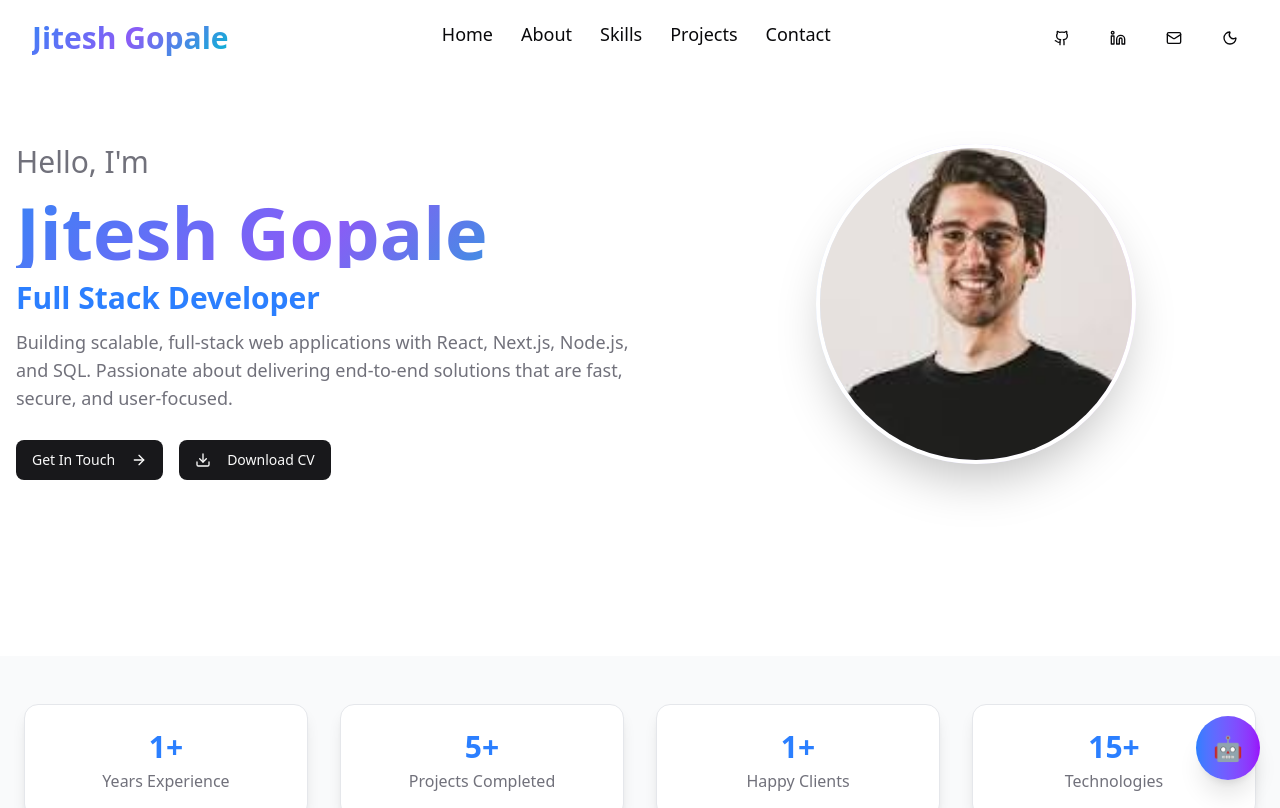
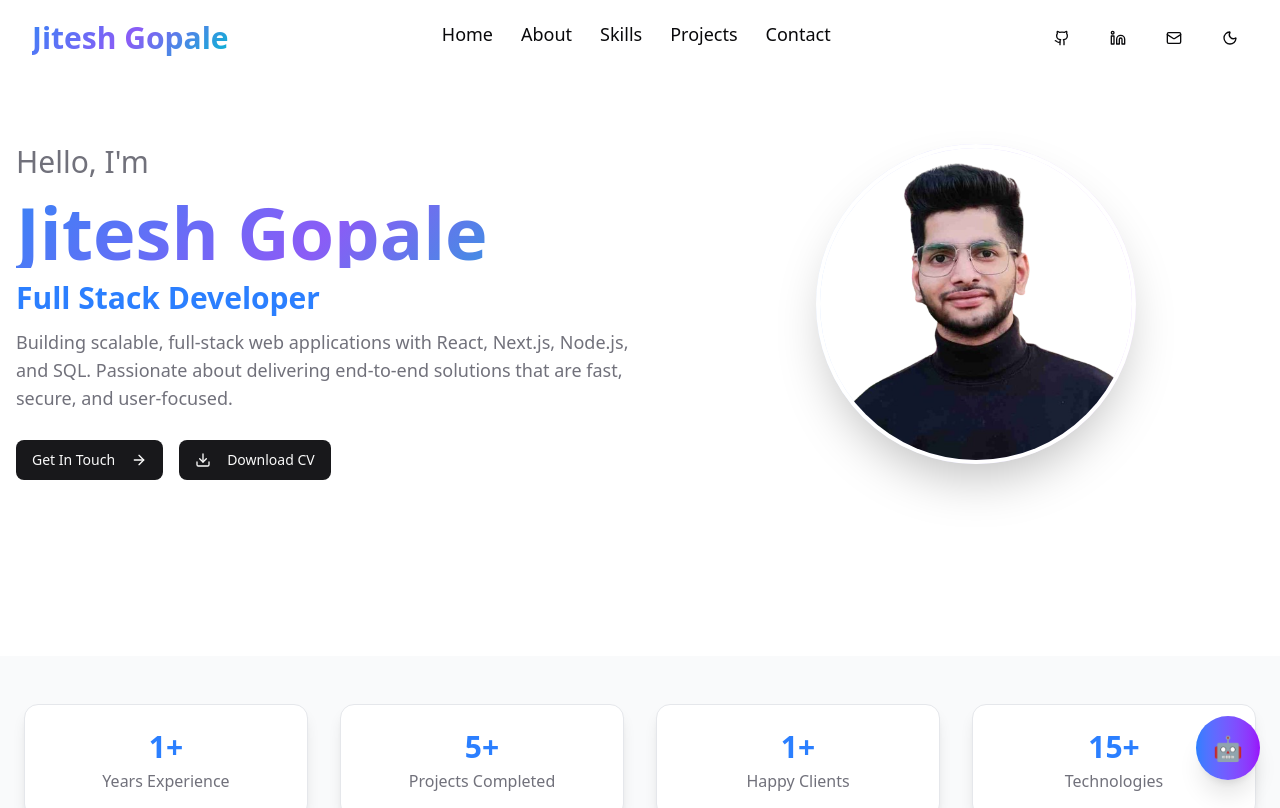
Before and after one commit to Jitugopale/Portfolio, a Next.js app: page / in a window 1280 px wide. Shown: the top 808 px of the page. Built offline with nearby package versions, Linux system fonts and the light colour scheme.

Commit message:
change image

```diff
--- a/src/app/about/page.tsx
+++ b/src/app/about/page.tsx
@@ -54,7 +54,7 @@ const AboutPage = () => {
                 <div className="relative w-65 h-65 mx-auto md:mx-0">
                   <div className="relative w-full h-full rounded-full overflow-hidden border-4 border-white dark:border-gray-700 shadow-2xl">
                     <Image
-                      src="/download.jpg"
+                      src="/profileImage.png"
                       alt="Jitesh Gopale"
                       fill
                       className="object-cover"
--- a/src/app/page.tsx
+++ b/src/app/page.tsx
@@ -109,7 +109,7 @@ export default function Home() {
 
               <div className="relative w-full h-full rounded-full overflow-hidden border-4 border-white dark:border-gray-700 shadow-2xl">
                 <Image
-                  src="/download.jpg"
+                  src="/profileImage.png"
                   alt="Jitesh Gopale"
                   fill
                   className="object-cover"
```
Also changed, not shown: public/profileImage.png (added).
